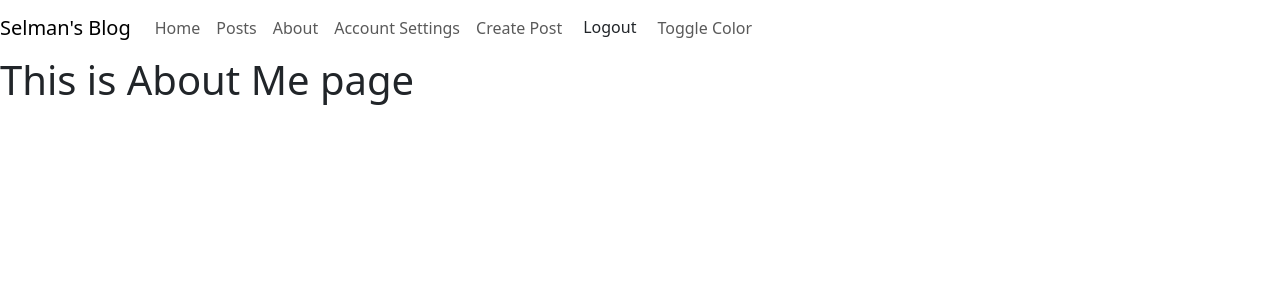
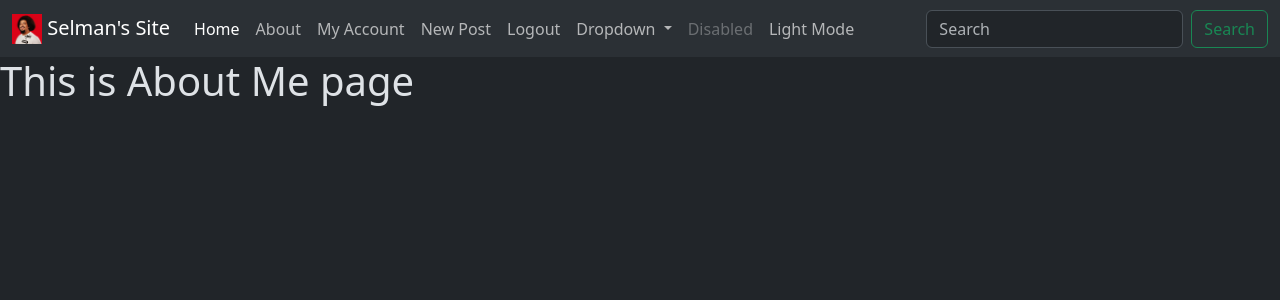
Before and after one commit to selmantabet/dynamic-website, a Flask app: page /about in a window 1280 px wide. Shown: the top 300 px of the page. Run offline with Flask 3, Linux system fonts and the light colour scheme; the visitor is signed in with stand-in values (Sample User, id 1).

Commit message:
Navbar Rework

```diff
--- a/blog/templates/layout.html
+++ b/blog/templates/layout.html
@@ -13,89 +13,111 @@
     <title>Let's Blog!</title>
   </head>
   <body>
-    <nav class="navbar navbar-expand-lg navbar-light">
-      <a class="navbar-brand" href="#">Selman's Blog</a>
+    <nav class="navbar navbar-expand-lg bg-body-tertiary">
+      <div class="container-fluid">
+        <a class="navbar-brand" href="{{ url_for('home') }}"
+          ><img
+            src="{{ url_for('static', filename='img/logo.jpg') }}"
+            alt="Logo"
+            width="30"
+            height="30"
+            class="d-inline-block align-text-top"
+          />
+          Selman's Site</a
+        >
         <button
           class="navbar-toggler"
           type="button"
-        data-toggle="collapse"
-        data-target="#navbarNav"
-        aria-controls="navbarNav"
+          data-bs-toggle="collapse"
+          data-bs-target="#navbarSupportedContent"
+          aria-controls="navbarSupportedContent"
           aria-expanded="false"
           aria-label="Toggle navigation"
         >
           <span class="navbar-toggler-icon"></span>
         </button>
-      <div class="collapse navbar-collapse" id="navbarNav">
-        <ul class="navbar-nav">
-          <li class="nav-item active">
-            <a class="nav-link" href="{{ url_for('home') }}">Home</a>
-          </li>
+        <div class="collapse navbar-collapse" id="navbarSupportedContent">
+          <ul class="navbar-nav me-auto mb-2 mb-lg-0">
             <li class="nav-item">
-            <a class="nav-link" href="#">Posts</a>
+              <a
+                class="nav-link active"
+                aria-current="page"
+                href="{{ url_for('home') }}"
+                >Home</a
+              >
             </li>
             <li class="nav-item">
               <a class="nav-link" href="{{ url_for('about') }}">About</a>
             </li>
-          {% if not (current_user.is_authenticated and current_user.is_active)%}
+            {% if not (current_user.is_authenticated and
+            current_user.is_active)%}
             <li class="nav-item">
               <a class="nav-link" href="{{ url_for('login') }}">Login</a>
             </li>
             <li class="nav-item">
               <a class="nav-link" href="{{ url_for('register') }}">Sign Up</a>
             </li>
-          <!-- <div class="login-container">
-            <form method="POST" action="login">
-              <input type="text" placeholder="Email" name="email" />
-              <input type="password" placeholder="Password" name="password" />
-              <button type="submit">Login</button>
-            </form>
-          </div> -->
             {% else %}
+            <li class="nav-item">
+              <a class="nav-link" href="{{ url_for('account') }}">My Account</a>
+            </li>
+            <li class="nav-item">
+              <a class="nav-link" href="{{ url_for('create') }}">New Post</a>
+            </li>
+            <li class="nav-item">
+              <a class="nav-link" href="{{ url_for('logout') }}">Logout</a>
+            </li>
+            {% endif %}
+            <li class="nav-item dropdown">
+              <a
+                class="nav-link dropdown-toggle"
+                href="#"
+                role="button"
+                data-bs-toggle="dropdown"
+                aria-expanded="false"
+              >
+                Dropdown
+              </a>
+              <ul class="dropdown-menu">
+                <li><a class="dropdown-item" href="#">Action</a></li>
+                <li><a class="dropdown-item" href="#">Another action</a></li>
+                <li><hr class="dropdown-divider" /></li>
                 <li>
-            <a class="nav-link" href="{{ url_for('account') }}">
-              Account Settings
-            </a>
+                  <a class="dropdown-item" href="#">Something else here</a>
                 </li>
-          <li>
-            <a class="nav-link" href="{{ url_for('create') }}"> Create Post </a>
+              </ul>
             </li>
-          <li>
-            <a
-              href="logout"
-              class="btn btn-default nav-item"
-              role="button"
-              aria-pressed="true"
-              >Logout</a
+            <li class="nav-item">
+              <a class="nav-link disabled">Disabled</a>
+            </li>
+            {% if session['mode'] == 'dark' %}
+            <li class="nav-item">
+              <a class="nav-link" href="{{ url_for('toggle_mode') }}"
+                >Light Mode</a
               >
             </li>
-
-          {% endif %}
+            {% else %}
             <li class="nav-item">
               <a class="nav-link" href="{{ url_for('toggle_mode') }}"
-              >Toggle Color</a
+                >Dark Mode</a
               >
             </li>
-          <!-- <li class="nav-item">
-            <a
-              class="nav-link disabled"
-              href="#"
-              tabindex="-1"
-              aria-disabled="true"
-              >Disabled</a
-            >
-          </li> -->
+            {% endif %}
           </ul>
+          <form class="d-flex" role="search">
+            <input
+              class="form-control me-2"
+              type="search"
+              placeholder="Search"
+              aria-label="Search"
+            />
+            <button class="btn btn-outline-success" type="submit">
+              Search
+            </button>
+          </form>
+        </div>
       </div>
     </nav>
-    <!-- <div id="header">
-      <a href="{{ url_for('home') }}" class="header">Home</a>&nbsp
-      <a href="{{ url_for('about') }}" class="header">About Us</a>&nbsp
-      <a href="{{ url_for('register') }}" class="header">Register</a>
-      <a href="{{ url_for('login') }}" class="header">Login</a>
-      <a href="{{ url_for('logout') }}" class="header">Logout</a>
-    </div> -->
-
     <div>
       {% with messages = get_flashed_messages() %} {% if messages %}
       <ul class="flashes">
```
Also changed, not shown: blog/static/img/logo.jpg (added). Lines whose indentation alone changed are shown as unchanged.
